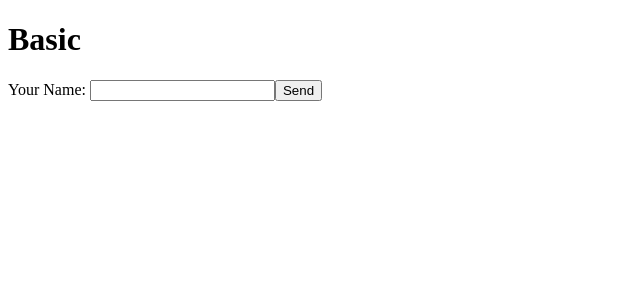
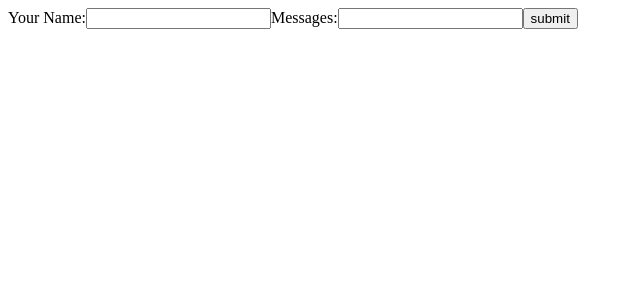
Before and after one commit to 70-10/netlify-forms-sample, a Gatsby app: page /basic in a window 1280 px wide. Shown: the top 300 px of the page, without its empty margins (0-640 px from the left). Built offline with nearby package versions, Linux system fonts and the light colour scheme.

Commit message:
[mod] React hooks

```diff
--- a/src/pages/basic.js
+++ b/src/pages/basic.js
@@ -1,60 +1,61 @@
-import React, { Component } from "react";
+import React, { useState } from "react";
 import { navigateTo } from "gatsby";
-function encode(data) {
-  return Object.keys(data)
+
+export default function Basic() {
+  const formName = "basic";
+  const actionPath = "/success";
+  const [form, setValues] = useState({ name: "", message: "" });
+
+  const encode = data =>
+    Object.keys(data)
       .map(key => `${encodeURIComponent(key)}=${encodeURIComponent(data[key])}`)
       .join("&");
-}
 
-export default class Basic extends Component {
-  constructor(props) {
-    super(props);
-    this.state = { name: "" };
-    this.changeName = this.changeName.bind(this);
-    this.handleSubmit = this.handleSubmit.bind(this);
-  }
-
-  changeName(e) {
-    this.setState({ name: e.target.value });
-  }
-
-  async handleSubmit(e) {
+  const submit = async e => {
     e.preventDefault();
-    const form = e.target;
 
     await fetch("/", {
       method: "POST",
       headers: { "Content-Type": "application/x-www-form-urlencoded" },
       body: encode({
-        "form-name": form.getAttribute("name"),
-        ...this.state
+        "form-name": formName,
+        ...form
       })
     });
-    navigateTo(form.getAttribute("action"));
-  }
-  render() {
+
+    navigateTo(actionPath);
+  };
+
+  const updateField = e =>
+    setValues({ ...form, [e.target.name]: e.target.value });
+
   return (
-      <div>
-        <h1>Basic</h1>
     <form
-          name="basic"
+      name={formName}
       method="POST"
       data-netlify="true"
-          action="/success"
-          onSubmit={this.handleSubmit}
+      action={actionPath}
+      onSubmit={submit}
     >
       <label>
-            Your Name:{" "}
+        Your Name:
         <input
           type="text"
+          value={form.name}
           name="name"
-              value={this.state.name}
-              onChange={this.changeName}
+          onChange={updateField}
         />
       </label>
-          <button type="submit">Send</button>
+      <label>
+        Messages:
+        <input
+          type="text"
+          value={form.message}
+          name="message"
+          onChange={updateField}
+        />
+      </label>
+      <button type="submit">submit</button>
     </form>
-      </div>
   );
 }
-}
```
Lines whose indentation alone changed are shown as unchanged.
